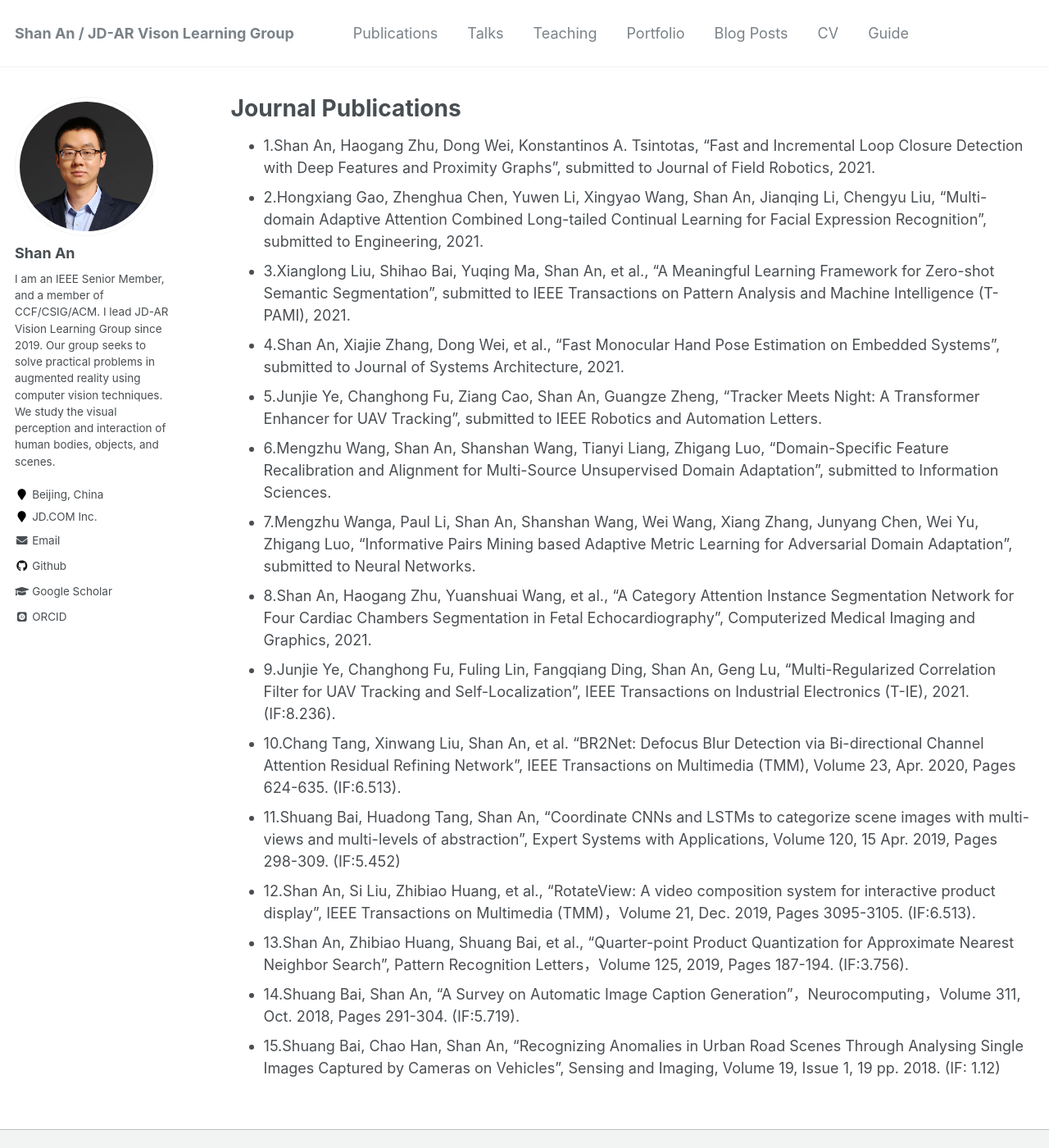
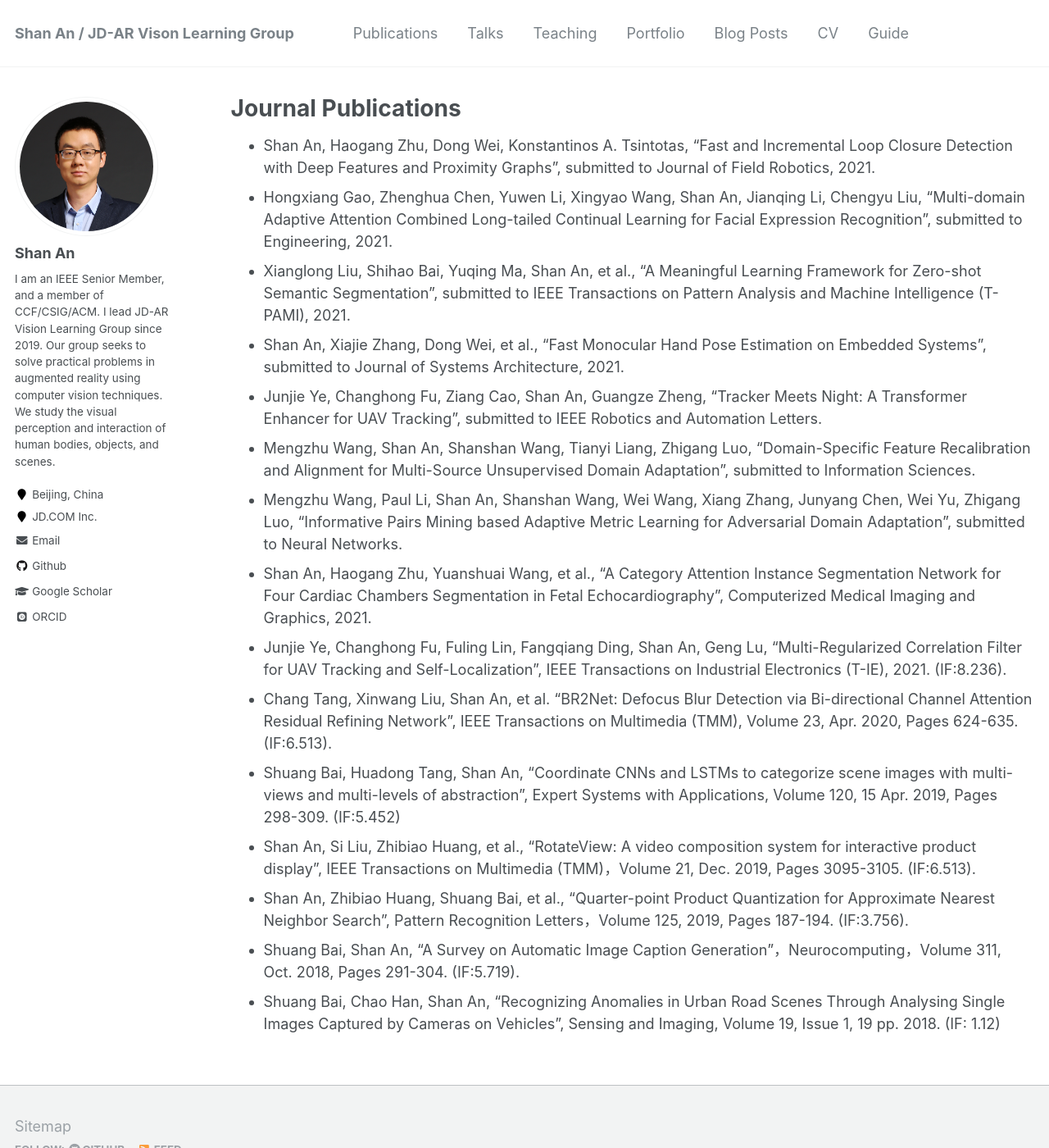
Before and after one commit to anshan-XR-ROB/anshan-XR-ROB.github.io, a Jekyll site: the page built from _publications/Journal Publications.md, in a window 1280 px wide and 1400 px high. Shown: the whole window at 82% size. Built offline with Jekyll 4.4.1, drawn with Linux system fonts in a browser that asks for light colours; some web fonts are replaced.

Commit message:
Update Journal Publications.md

```diff
--- a/_publications/Journal Publications.md
+++ b/_publications/Journal Publications.md
@@ -6,18 +6,18 @@
 redirect_from:
   - /resume
 ---
-* 1.Shan An, Haogang Zhu, Dong Wei, Konstantinos A. Tsintotas, “Fast and Incremental Loop Closure Detection with Deep Features and Proximity Graphs”, submitted to Journal of Field Robotics, 2021.
-* 2.Hongxiang Gao, Zhenghua Chen, Yuwen Li, Xingyao Wang, Shan An, Jianqing Li, Chengyu Liu, “Multi-domain Adaptive Attention Combined Long-tailed Continual Learning for Facial Expression Recognition”, submitted to Engineering, 2021.
-* 3.Xianglong Liu, Shihao Bai, Yuqing Ma, Shan An, et al., “A Meaningful Learning Framework for Zero-shot Semantic Segmentation”, submitted to IEEE Transactions on Pattern Analysis and Machine Intelligence (T-PAMI), 2021.
-* 4.Shan An, Xiajie Zhang, Dong Wei, et al., “Fast Monocular Hand Pose Estimation on Embedded Systems”, submitted to Journal of Systems Architecture, 2021.
-* 5.Junjie Ye, Changhong Fu, Ziang Cao, Shan An, Guangze Zheng, “Tracker Meets Night: A Transformer Enhancer for UAV Tracking”, submitted to IEEE Robotics and Automation Letters.
-* 6.Mengzhu Wang, Shan An, Shanshan Wang, Tianyi Liang, Zhigang Luo, “Domain-Specific Feature Recalibration and Alignment for Multi-Source Unsupervised Domain Adaptation”, submitted to Information Sciences.
-* 7.Mengzhu Wanga, Paul Li, Shan An, Shanshan Wang, Wei Wang, Xiang Zhang, Junyang Chen, Wei Yu, Zhigang Luo, “Informative Pairs Mining based Adaptive Metric Learning for Adversarial Domain Adaptation”, submitted to Neural Networks.
-* 8.Shan An, Haogang Zhu, Yuanshuai Wang, et al., “A Category Attention Instance Segmentation Network for Four Cardiac Chambers Segmentation in Fetal Echocardiography”, Computerized Medical Imaging and Graphics, 2021.
-* 9.Junjie Ye, Changhong Fu, Fuling Lin, Fangqiang Ding, Shan An, Geng Lu, “Multi-Regularized Correlation Filter for UAV Tracking and Self-Localization”, IEEE Transactions on Industrial Electronics (T-IE), 2021. (IF:8.236).
-* 10.Chang Tang, Xinwang Liu, Shan An, et al. “BR2Net: Defocus Blur Detection via Bi-directional Channel Attention Residual Refining Network”, IEEE Transactions on Multimedia (TMM), Volume 23, Apr. 2020, Pages 624-635. (IF:6.513).
-* 11.Shuang Bai, Huadong Tang, Shan An, “Coordinate CNNs and LSTMs to categorize scene images with multi-views and multi-levels of abstraction”, Expert Systems with Applications, Volume 120, 15 Apr. 2019, Pages 298-309. (IF:5.452)
-* 12.Shan An, Si Liu, Zhibiao Huang, et al., “RotateView: A video composition system for interactive product display”, IEEE Transactions on Multimedia (TMM)，Volume 21, Dec. 2019, Pages 3095-3105. (IF:6.513).
-* 13.Shan An, Zhibiao Huang, Shuang Bai, et al., “Quarter-point Product Quantization for Approximate Nearest Neighbor Search”, Pattern Recognition Letters，Volume 125, 2019, Pages 187-194. (IF:3.756).
-* 14.Shuang Bai, Shan An, “A Survey on Automatic Image Caption Generation”，Neurocomputing，Volume 311, Oct. 2018, Pages 291-304. (IF:5.719).
-* 15.Shuang Bai, Chao Han, Shan An, “Recognizing Anomalies in Urban Road Scenes Through Analysing Single Images Captured by Cameras on Vehicles”, Sensing and Imaging, Volume 19, Issue 1, 19 pp. 2018. (IF: 1.12)
+* Shan An, Haogang Zhu, Dong Wei, Konstantinos A. Tsintotas, “Fast and Incremental Loop Closure Detection with Deep Features and Proximity Graphs”, submitted to Journal of Field Robotics, 2021.
+* Hongxiang Gao, Zhenghua Chen, Yuwen Li, Xingyao Wang, Shan An, Jianqing Li, Chengyu Liu, “Multi-domain Adaptive Attention Combined Long-tailed Continual Learning for Facial Expression Recognition”, submitted to Engineering, 2021.
+* Xianglong Liu, Shihao Bai, Yuqing Ma, Shan An, et al., “A Meaningful Learning Framework for Zero-shot Semantic Segmentation”, submitted to IEEE Transactions on Pattern Analysis and Machine Intelligence (T-PAMI), 2021.
+* Shan An, Xiajie Zhang, Dong Wei, et al., “Fast Monocular Hand Pose Estimation on Embedded Systems”, submitted to Journal of Systems Architecture, 2021.
+* Junjie Ye, Changhong Fu, Ziang Cao, Shan An, Guangze Zheng, “Tracker Meets Night: A Transformer Enhancer for UAV Tracking”, submitted to IEEE Robotics and Automation Letters.
+* Mengzhu Wang, Shan An, Shanshan Wang, Tianyi Liang, Zhigang Luo, “Domain-Specific Feature Recalibration and Alignment for Multi-Source Unsupervised Domain Adaptation”, submitted to Information Sciences.
+* Mengzhu Wang, Paul Li, Shan An, Shanshan Wang, Wei Wang, Xiang Zhang, Junyang Chen, Wei Yu, Zhigang Luo, “Informative Pairs Mining based Adaptive Metric Learning for Adversarial Domain Adaptation”, submitted to Neural Networks.
+* Shan An, Haogang Zhu, Yuanshuai Wang, et al., “A Category Attention Instance Segmentation Network for Four Cardiac Chambers Segmentation in Fetal Echocardiography”, Computerized Medical Imaging and Graphics, 2021.
+* Junjie Ye, Changhong Fu, Fuling Lin, Fangqiang Ding, Shan An, Geng Lu, “Multi-Regularized Correlation Filter for UAV Tracking and Self-Localization”, IEEE Transactions on Industrial Electronics (T-IE), 2021. (IF:8.236).
+* Chang Tang, Xinwang Liu, Shan An, et al. “BR2Net: Defocus Blur Detection via Bi-directional Channel Attention Residual Refining Network”, IEEE Transactions on Multimedia (TMM), Volume 23, Apr. 2020, Pages 624-635. (IF:6.513).
+* Shuang Bai, Huadong Tang, Shan An, “Coordinate CNNs and LSTMs to categorize scene images with multi-views and multi-levels of abstraction”, Expert Systems with Applications, Volume 120, 15 Apr. 2019, Pages 298-309. (IF:5.452)
+* Shan An, Si Liu, Zhibiao Huang, et al., “RotateView: A video composition system for interactive product display”, IEEE Transactions on Multimedia (TMM)，Volume 21, Dec. 2019, Pages 3095-3105. (IF:6.513).
+* Shan An, Zhibiao Huang, Shuang Bai, et al., “Quarter-point Product Quantization for Approximate Nearest Neighbor Search”, Pattern Recognition Letters，Volume 125, 2019, Pages 187-194. (IF:3.756).
+* Shuang Bai, Shan An, “A Survey on Automatic Image Caption Generation”，Neurocomputing，Volume 311, Oct. 2018, Pages 291-304. (IF:5.719).
+* Shuang Bai, Chao Han, Shan An, “Recognizing Anomalies in Urban Road Scenes Through Analysing Single Images Captured by Cameras on Vehicles”, Sensing and Imaging, Volume 19, Issue 1, 19 pp. 2018. (IF: 1.12)
```
